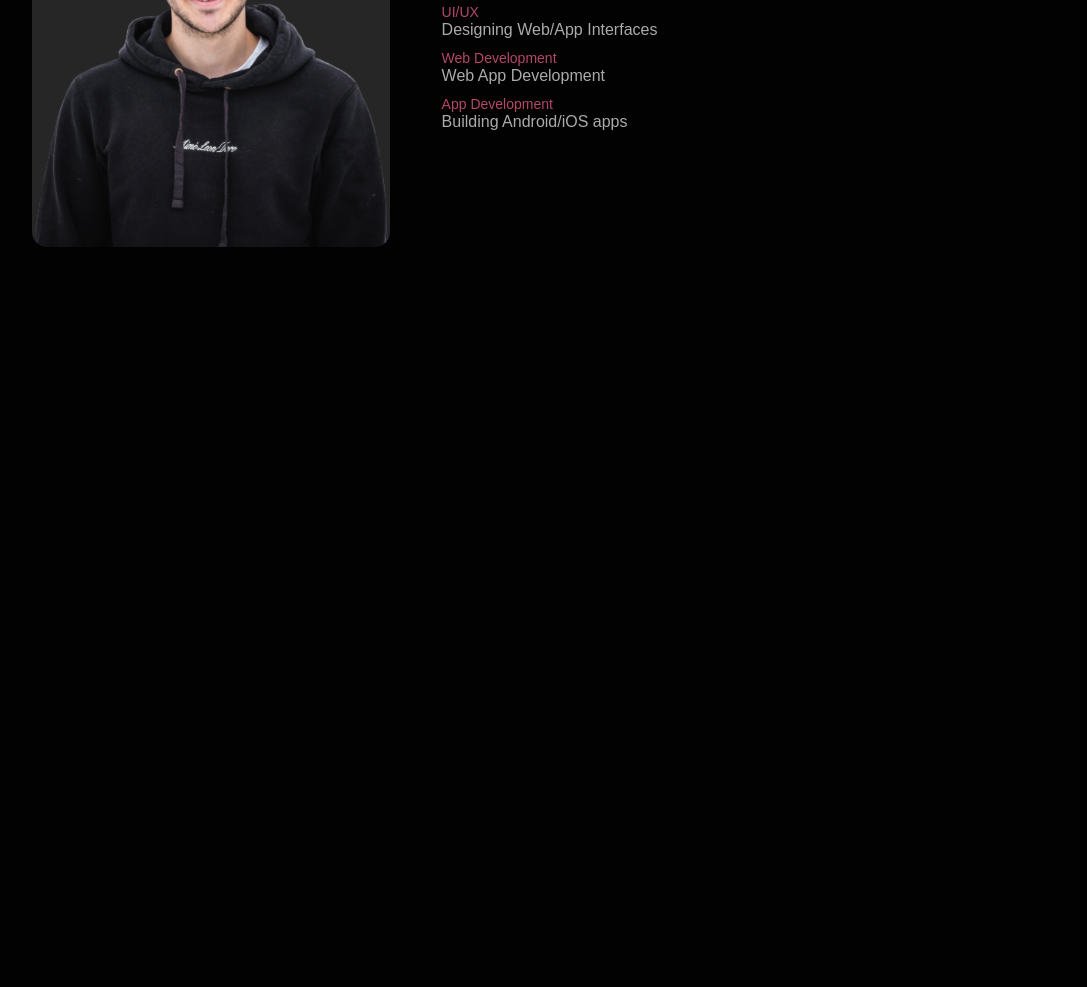
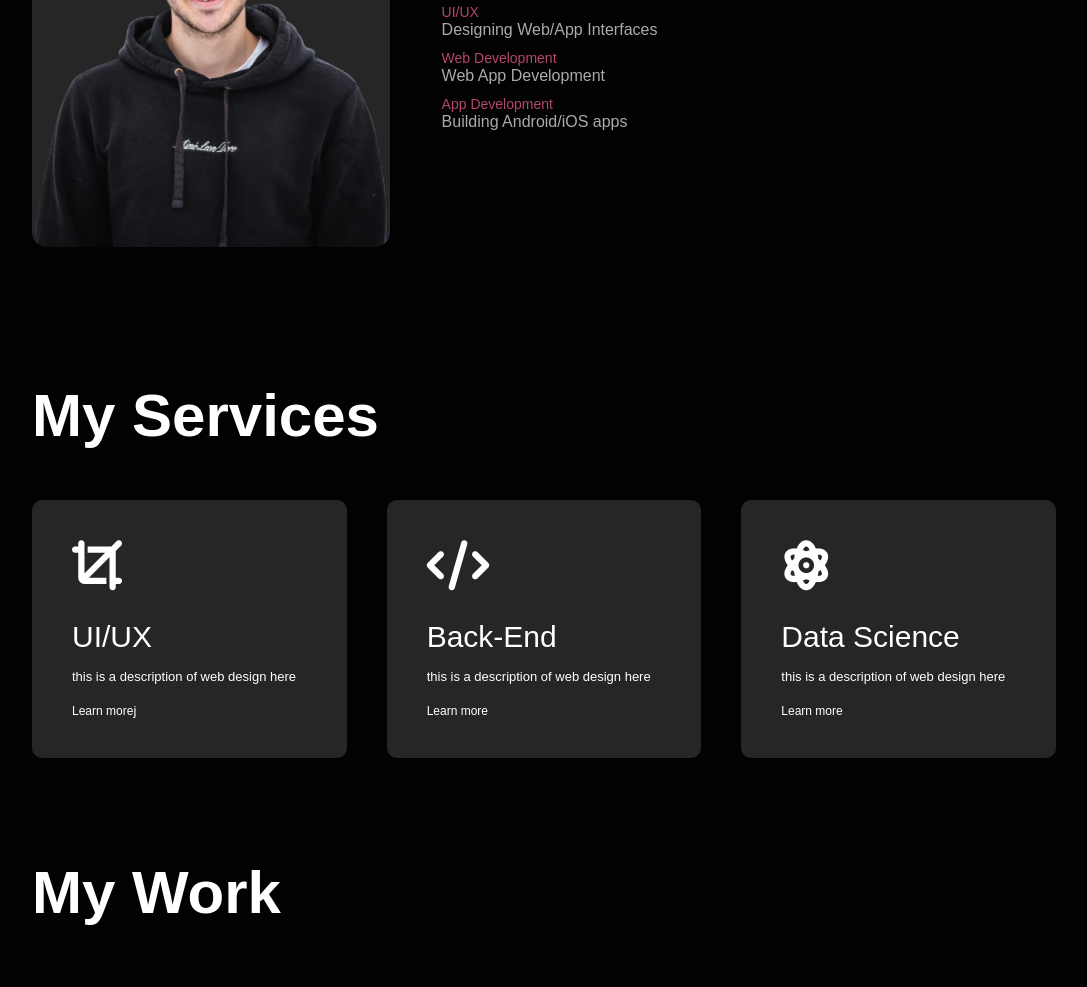
Before and after one commit to j-winston/my-portfolio-site, a plain HTML site: page index.html in a window 1280 px wide. Shown: the part 1109-2096 px from the top of the page, without its empty margins (96-1183 px from the left). Before the commit the page ends 1450 px from the top, so only its background shows below. Drawn offline with Linux system fonts and the light colour scheme.

Commit message:
Add my services section

```diff
--- a/index.html
+++ b/index.html
@@ -6,6 +6,7 @@
     <meta name="viewport" content="width=device-width, initial-scale=1.0">
     <title>James Winston--Full Stack Developer</title>
     <link rel="stylesheet" href="styles.css">
+    <script src="https://kit.fontawesome.com/9e54a7e65f.js" crossorigin="anonymous"></script>
 </head>
 <body>
     <div id="header">
@@ -38,33 +39,86 @@
                 <p>Lorem ipsum dolor sit amet, consectetur adipiscing elit, sed do eiusmod tempor incididunt ut labore et dolore magna aliqua. Ut enim ad minim veniam, quis nostrud exercitation ullamco laboris nisi ut aliquip ex ea commodo consequat. Duis aute irure dolor in reprehenderit in voluptate velit esse cillum dolore </p>
 
                 <div class="tab-titles">
-                    <p class="tab-links active-link" onclick="opentab('project')">Projects</p>
+                    <p class="tab-links active-link" onclick="opentab('projects')">Projects</p>
                     <p class="tab-links "onclick="opentab('skills')">Skills</p>
                     <p class="tab-links "onclick="opentab('education')">Education</p>
                 </div>
-                <div class="tab-contents active-tab">
+                <div class="tab-contents active-tab" id="skills">
                     <ul>
                         <li><span>UI/UX</span><br>Designing Web/App Interfaces</li>
                         <li><span>Web Development</span><br>Web App Development</li>
                         <li><span>App Development</span><br>Building Android/iOS apps</li>
                     </ul>
                 </div>
-                <div class="tab-contents">
+                <div class="tab-contents" id="projects">
                     <ul>
                         <li><span>Python-Flask-SQL</span><br>Designing Web/App Interfaces</li>
                         <li><span>Javascript-HTML-CSS</span><br>Web App Development</li>
                         <li><span>Javascript-HTML-CSS</span><br>Building Android/iOS apps</li>
                     </ul>
                 </div>
-                <div class="tab-contents">
+                <div class="tab-contents" id="education">
                     <ul>
-                        <li><span>UI/UX</span><br>Designing Web/App Interfaces</li>
-                        <li><span>Web Development</span><br>Web App Development</li>
+                        <li><span>Crafton Hills College</span><br>A.S Mathematics</li>
+                        <li><span>LSU Alexandria</span><br>Current Student</li>
                         <li><span>App Development</span><br>Building Android/iOS apps</li>
                     </ul>
                 </div>
             </div>
             </div>
         </div>
-    </div></body>
+    </div>
+    <!-----Services-->
+    <div id="services">
+        <div class="container">
+            <h1 class="subtitle">My Services</h1>
+            <div class="services-list">
+                <div>
+                    <i class="fa-solid fa-crop"></i>
+                    <h2>UI/UX </h2>
+                    <p>this is a description of web design here</p>
+                    <a href="#">Learn more</a>j
+                </div>
+                <div>
+                    <i class="fa-solid fa-code"></i>
+                    <h2>Back-End</h2>
+                    <p>this is a description of web design here</p>
+                    <a href="#">Learn more</a>
+                </div>
+                <div>
+                    <i class="fa-solid fa-atom"></i>
+                    <h2>Data Science</h2>
+                    <p>this is a description of web design here</p>
+                    <a href="#">Learn more</a>
+                </div>
+            </div>
+        </div>
+    </div>
+    <!-----portfolio-->
+    <div id="portfolio">
+        <div class="container">
+                <h1 class="subtitle">My Work</h1>
+        </div>
+    </div>
+    <script>
+        var tablinks = document.getElementsByClassName("tab-links");
+        var tabcontents = document.getElementsByClassName("tab-contents");
+
+        function opentab(tabname) {
+            for(tablink of tablinks){
+                tablink.classList.remove("active-link");
+            }
+
+            for(tabcontent of tabcontents){
+                tabcontent.classList.remove("active-tab");
+            }
+
+            event.currentTarget.classList.add("active-link");
+            document.getElementById(tabname).classList.add("active-tab");
+
+        }
+
+
+    </script>
+</body>
 </html>
--- a/styles.css
+++ b/styles.css
@@ -155,3 +155,52 @@ nav ul li a:hover::after {
 .tab-contents.active-tab {
     display:block;
 }
+
+/*---------------services----------- */
+#services {
+    padding: 30px 0;
+
+}
+.services-list {
+    display:grid;
+    grid-template-columns: repeat(auto-fit, minmax(250px, 1fr));
+    grid-gap: 40px;
+    margin-top: 50px;
+}
+.services-list div {
+    background:#262626;
+    padding: 40px;
+    font-size: 13px;
+    font-weight: 300;
+    border-radius: 10px;
+    transition: background 0.5s, transform 0.5s;
+}
+
+.services-list div i {
+    font-size: 50px;
+    margin-bottom: 30px;
+}
+
+.services-list div h2 {
+    font-size: 30px;
+    font-weight: 500;
+    margin-bottom: 15px;
+}
+
+.services-list div a {
+    text-decoration: none;
+    color: #fff;
+    font-size: 12px;
+    margin-top: 20px;
+    display: inline-block;
+}
+.services-list div:hover {
+    background-color: #ff004f;
+    transform: translateY(-10px);
+}
+
+/*--------portfolio----------- */
+
+#portfolio {
+    padding: 50px 0;
+}
```
